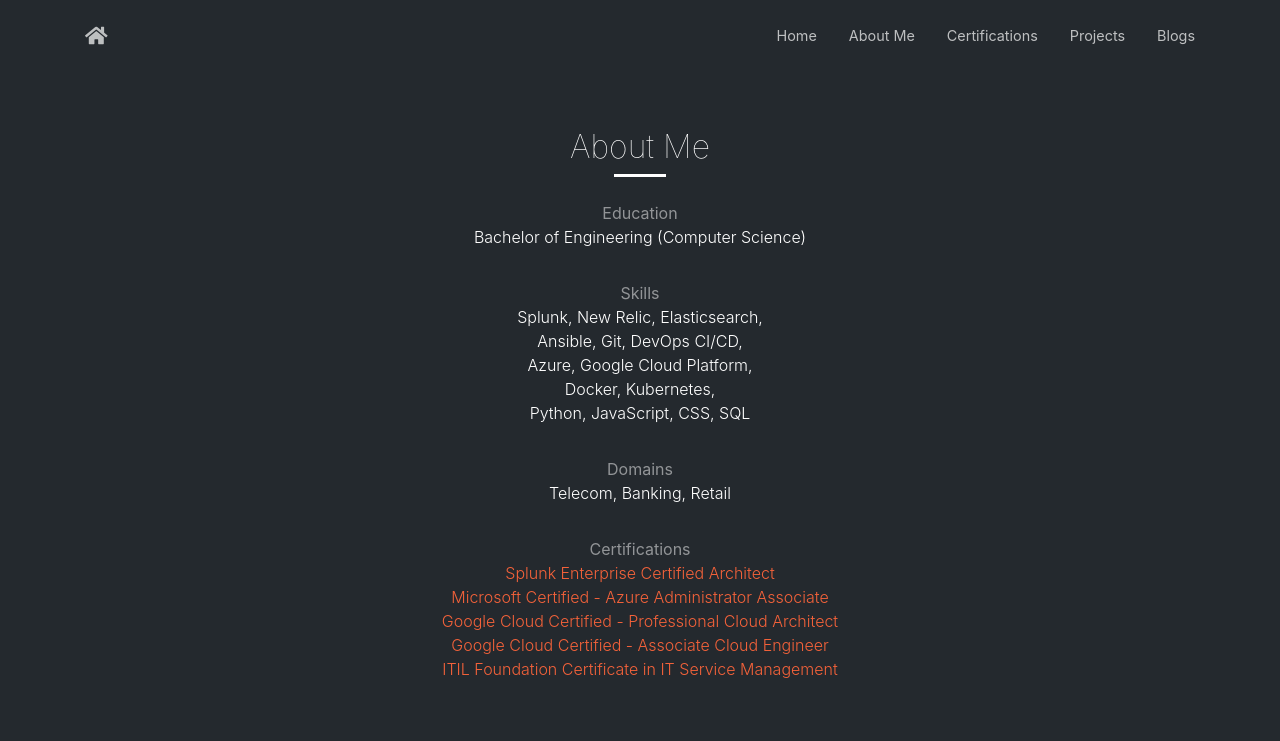
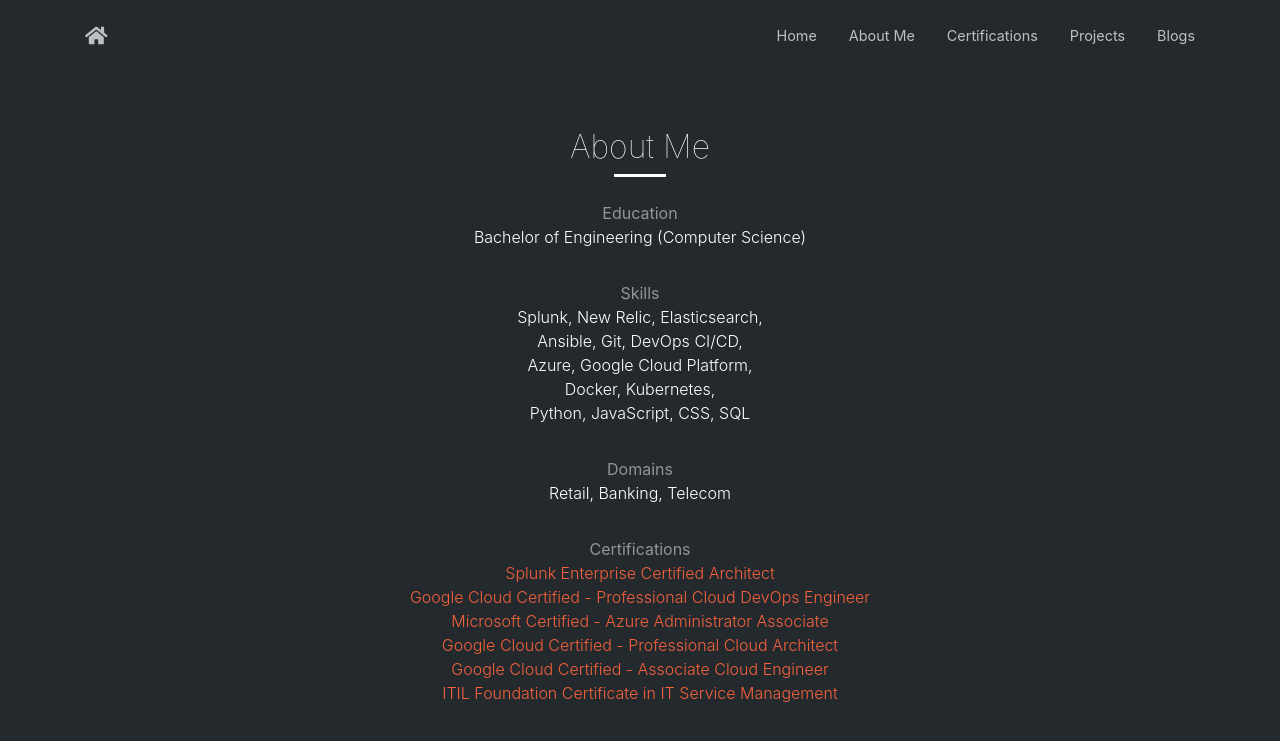
Before and after one commit to dmanojbaba/dmanojbaba.github.io, a Jekyll site: the page built from about.html, in a window 1280 px wide. Shown: the top 741 px of the page. Built offline with Jekyll 4.4.1, drawn with Linux system fonts in a browser that asks for light colours.

Commit message:
add gcp devops cert

```diff
--- a/_data/about.yml
+++ b/_data/about.yml
@@ -10,4 +10,4 @@
     Python, JavaScript, CSS, SQL
 - title: Domains
   content: |
-    Telecom, Banking, Retail
+    Retail, Banking, Telecom
--- a/_data/certifications.yml
+++ b/_data/certifications.yml
@@ -1,6 +1,9 @@
 - title: Splunk Enterprise Certified Architect
   image: /assets/images/SPL_ARCH.jpg
   link: https://www.youracclaim.com/badges/abb89dd0-a563-4962-8a31-016616f4759f/
+- title: Google Cloud Certified - Professional Cloud DevOps Engineer
+  image: /assets/images/GCP_DevOps.jpg
+  link: https://www.credential.net/03642dd0-eb08-491e-a73a-26f8cee7f238
 - title: Microsoft Certified - Azure Administrator Associate
   image: /assets/images/AZ_103.jpg
   link: https://www.youracclaim.com/badges/61292f23-8870-4020-a591-b66f8d2901f6/
```
Also changed, not shown: Gemfile.lock, assets/images/GCP_DevOps.jpg (added).
